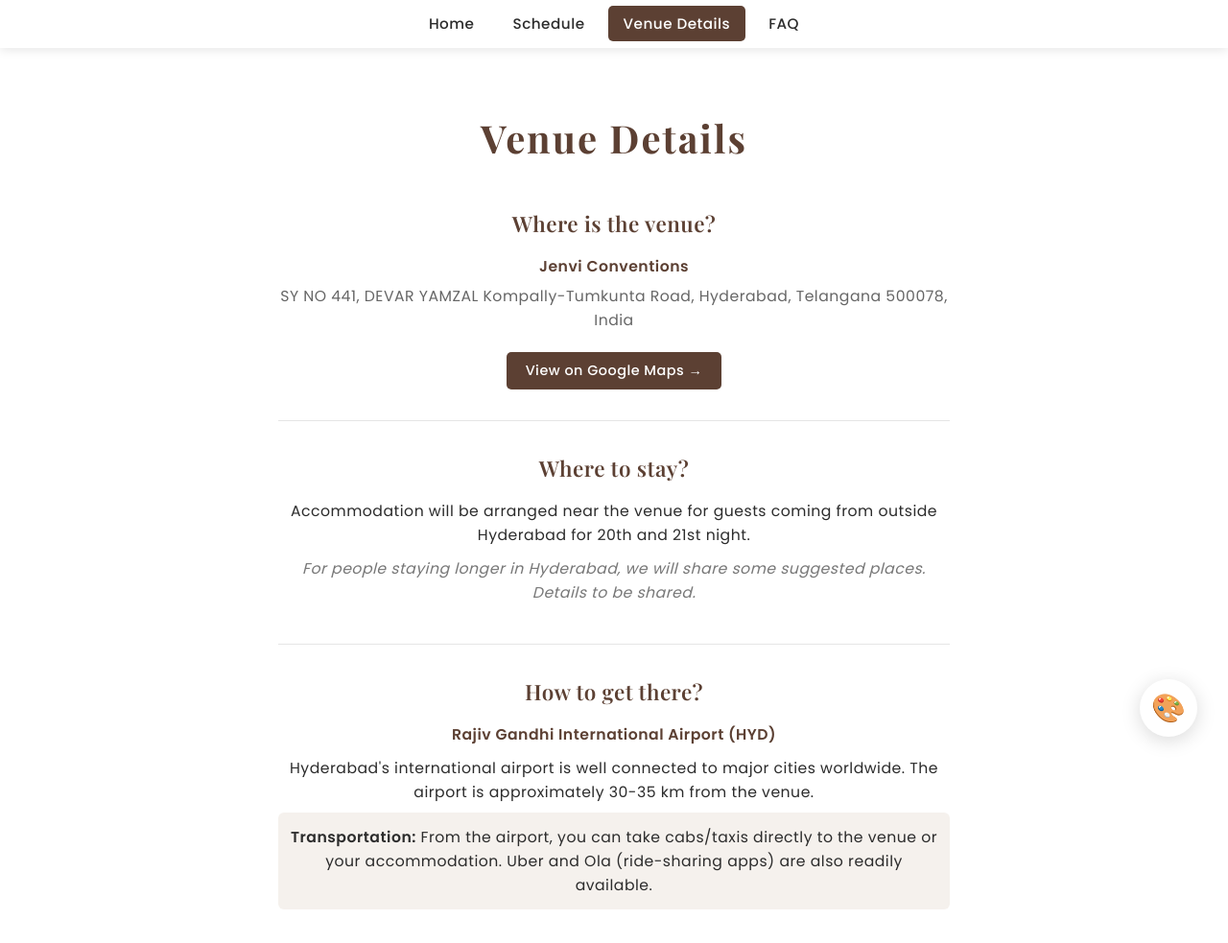
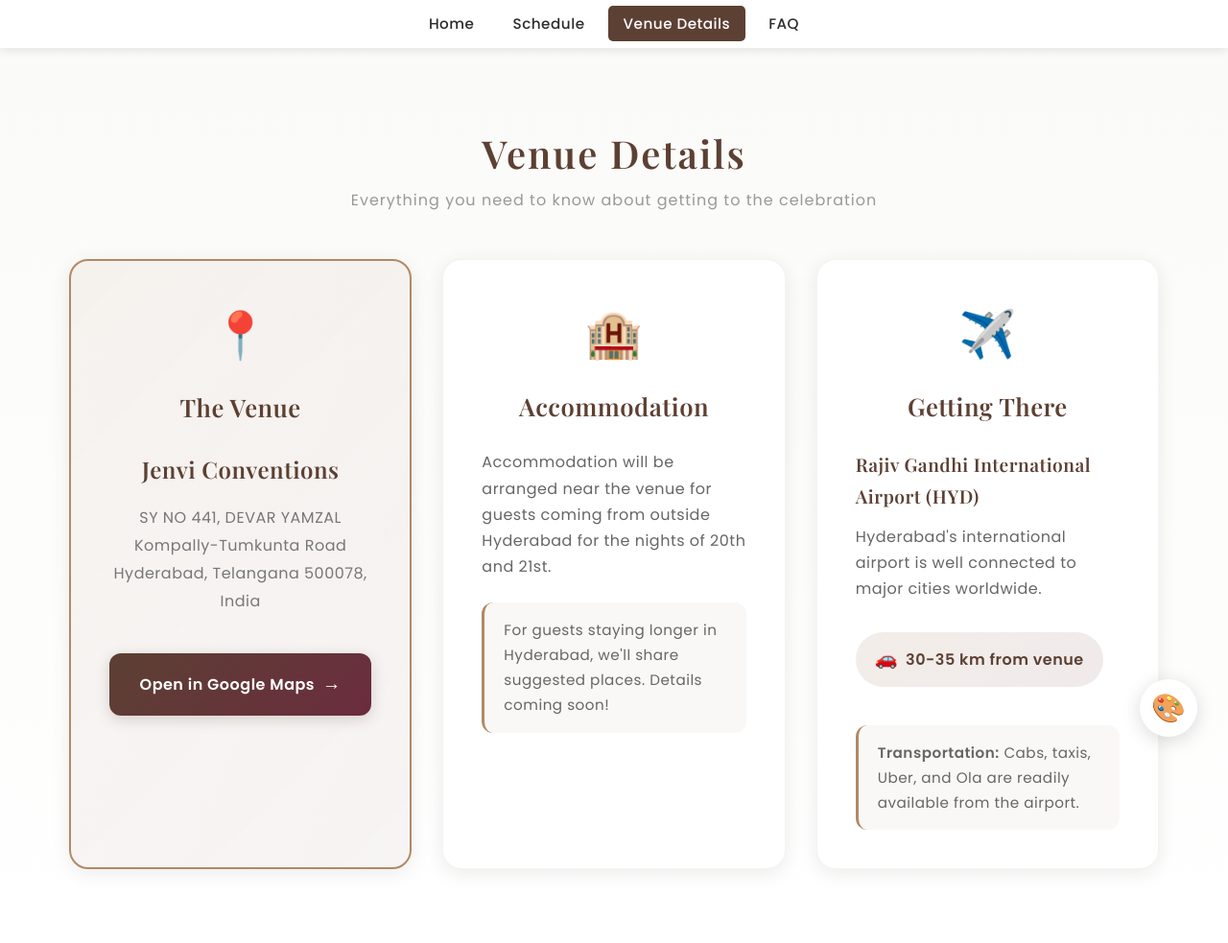
Before and after one commit to rahulketch/rahulketch.github.io, a plain HTML site: page details.html in a window 1280 px wide. Shown: the top 983 px of the page at 96% size. Drawn offline with nearby package versions, Linux system fonts and the light colour scheme.

Commit message:
venue detauls updated

```diff
--- a/details.html
+++ b/details.html
@@ -15,37 +15,52 @@
     <div id="navbar-placeholder"></div>
 
     <!-- Details Section -->
-    <section class="details-new-section">
+    <section class="venue-details-section">
         <div class="container">
-            <h2 class="details-main-title">Venue Details</h2>
+            <h2 class="section-title">Venue Details</h2>
+            <p class="section-subtitle">Everything you need to know about getting to the celebration</p>
 
-            <div class="details-list">
-                <!-- Venue -->
-                <div class="detail-item">
-                    <h3 class="detail-question">Where is the venue?</h3>
-                    <div class="detail-answer">
-                        <p class="venue-title">Jenvi Conventions</p>
-                        <p class="venue-addr">SY NO 441, DEVAR YAMZAL Kompally-Tumkunta Road, Hyderabad, Telangana 500078, India</p>
-                        <a href="https://maps.app.goo.gl/ocPYmFavSFUXvknX9" target="_blank" class="maps-link">View on Google Maps →</a>
+            <div class="venue-cards-grid">
+                <!-- Venue Card -->
+                <div class="venue-card venue-card-primary">
+                    <div class="venue-card-icon">📍</div>
+                    <h3 class="venue-card-title">The Venue</h3>
+                    <div class="venue-card-content">
+                        <h4 class="venue-name">Jenvi Conventions</h4>
+                        <p class="venue-address">SY NO 441, DEVAR YAMZAL<br>Kompally-Tumkunta Road<br>Hyderabad, Telangana 500078, India</p>
+                        <a href="https://maps.app.goo.gl/ocPYmFavSFUXvknX9" target="_blank" class="venue-button">
+                            <span>Open in Google Maps</span>
+                            <span class="button-arrow">→</span>
+                        </a>
                     </div>
                 </div>
 
-                <!-- Accommodation -->
-                <div class="detail-item">
-                    <h3 class="detail-question">Where to stay?</h3>
-                    <div class="detail-answer">
-                        <p>Accommodation will be arranged near the venue for guests coming from outside Hyderabad for 20th and 21st night.</p>
-                        <p class="sub-note">For people staying longer in Hyderabad, we will share some suggested places. Details to be shared.</p>
+                <!-- Accommodation Card -->
+                <div class="venue-card">
+                    <div class="venue-card-icon">🏨</div>
+                    <h3 class="venue-card-title">Accommodation</h3>
+                    <div class="venue-card-content">
+                        <p>Accommodation will be arranged near the venue for guests coming from outside Hyderabad for the nights of 20th and 21st.</p>
+                        <div class="venue-info-note">
+                            <p>For guests staying longer in Hyderabad, we'll share suggested places. Details coming soon!</p>
+                        </div>
                     </div>
                 </div>
 
-                <!-- Travel -->
-                <div class="detail-item">
-                    <h3 class="detail-question">How to get there?</h3>
-                    <div class="detail-answer">
-                        <p class="airport-title">Rajiv Gandhi International Airport (HYD)</p>
-                        <p>Hyderabad's international airport is well connected to major cities worldwide. The airport is approximately 30-35 km from the venue.</p>
-                        <p class="transport-note"><strong>Transportation:</strong> From the airport, you can take cabs/taxis directly to the venue or your accommodation. Uber and Ola (ride-sharing apps) are also readily available.</p>
+                <!-- Travel Card -->
+                <div class="venue-card">
+                    <div class="venue-card-icon">✈️</div>
+                    <h3 class="venue-card-title">Getting There</h3>
+                    <div class="venue-card-content">
+                        <h4 class="airport-name">Rajiv Gandhi International Airport (HYD)</h4>
+                        <p class="airport-info">Hyderabad's international airport is well connected to major cities worldwide.</p>
+                        <div class="distance-badge">
+                            <span class="distance-icon">🚗</span>
+                            <span>30-35 km from venue</span>
+                        </div>
+                        <div class="venue-info-note">
+                            <p><strong>Transportation:</strong> Cabs, taxis, Uber, and Ola are readily available from the airport.</p>
+                        </div>
                     </div>
                 </div>
             </div>
--- a/styles.css
+++ b/styles.css
@@ -359,116 +359,195 @@ section h2 {
     background: white;
 }
 
-/* New Details Page - Clean & Compact Design */
-.details-new-section {
+/* Venue Details Page - Modern Card Design */
+.venue-details-section {
+    background: linear-gradient(to bottom, #fafaf8 0%, #ffffff 100%);
+    padding: 4rem 0 5rem;
+    min-height: calc(100vh - 200px);
+}
+
+.section-title {
+    text-align: center;
+    color: var(--secondary-color);
+    font-size: 2.5rem;
+    margin-bottom: 0.75rem;
+    font-family: 'Playfair Display', serif;
+    font-weight: 600;
+}
+
+.venue-cards-grid {
+    display: grid;
+    grid-template-columns: repeat(auto-fit, minmax(320px, 1fr));
+    gap: 2rem;
+    max-width: 1200px;
+    margin: 0 auto;
+    margin-top: 3rem;
+}
+
+.venue-card {
     background: white;
-    padding: 3rem 0 4rem;
-    min-height: calc(100vh - 200px);
-}
-
-.details-main-title {
-    text-align: center;
-    font-size: 2.5rem;
-    color: var(--secondary-color);
-    margin-bottom: 2.5rem;
-}
-
-.details-list {
-    max-width: 700px;
-    margin: 0 auto;
-}
-
-.detail-item {
-    margin-bottom: 2rem;
-    padding-bottom: 2rem;
-    border-bottom: 1px solid #e5e5e5;
-}
-
-.detail-item:last-child {
-    border-bottom: none;
-    margin-bottom: 0;
-}
-
-.detail-question {
-    font-size: 1.4rem;
-    color: var(--secondary-color);
-    margin-bottom: 0.8rem;
-    font-weight: 600;
-}
-
-.detail-answer {
-    color: var(--text-dark);
-    line-height: 1.6;
-}
-
-.detail-answer p {
-    margin-bottom: 0.6rem;
-    font-size: 0.98rem;
-}
-
-.venue-title {
-    font-weight: 600;
-    font-size: 1.1rem;
-    color: var(--secondary-color);
-    margin-bottom: 0.4rem !important;
-}
-
-.venue-addr {
+    border-radius: 20px;
+    padding: 2.5rem;
+    box-shadow: 0 4px 20px rgba(0, 0, 0, 0.08);
+    transition: all 0.3s ease;
+    border: 1px solid rgba(176, 137, 104, 0.1);
+}
+
+.venue-card:hover {
+    transform: translateY(-8px);
+    box-shadow: 0 12px 35px rgba(92, 64, 51, 0.15);
+}
+
+.venue-card-primary {
+    background: linear-gradient(135deg, rgba(176, 137, 104, 0.08) 0%, rgba(107, 44, 62, 0.05) 100%);
+    border: 2px solid var(--accent-color);
+}
+
+.venue-card-icon {
+    font-size: 3rem;
+    margin-bottom: 1rem;
+    text-align: center;
+}
+
+.venue-card-title {
+    font-size: 1.6rem;
+    color: var(--secondary-color);
+    margin-bottom: 1.5rem;
+    text-align: center;
+    font-family: 'Playfair Display', serif;
+    font-weight: 600;
+}
+
+.venue-card-content {
     color: #666;
-    margin-bottom: 0.8rem !important;
-}
-
-.airport-title {
-    font-weight: 600;
-    color: var(--secondary-color);
-    font-size: 1.05rem;
-}
-
-.transport-note {
-    background: var(--bg-cream);
-    padding: 0.8rem;
-    border-radius: 6px;
-    margin-top: 0.6rem !important;
-    margin-bottom: 0 !important;
-}
-
-.sub-note {
-    font-size: 0.9rem;
+    line-height: 1.7;
+}
+
+.venue-card-content p {
+    margin-bottom: 1rem;
+    font-size: 1rem;
+}
+
+.venue-name {
+    font-size: 1.5rem;
+    color: var(--secondary-color);
+    margin: 0 0 1rem 0;
+    text-align: center;
+    font-family: 'Playfair Display', serif;
+    font-weight: 600;
+}
+
+.venue-address {
     color: #777;
-    font-style: italic;
-    margin-top: 0.4rem !important;
-}
-
-.maps-link {
-    display: inline-block;
-    margin-top: 0.5rem;
-    padding: 0.5rem 1.2rem;
-    background: var(--secondary-color);
+    text-align: center;
+    margin-bottom: 1.5rem !important;
+    line-height: 1.8;
+}
+
+.venue-button {
+    display: inline-flex;
+    align-items: center;
+    justify-content: center;
+    gap: 0.5rem;
+    width: 100%;
+    padding: 1rem 1.5rem;
+    background: var(--gradient-elegant);
     color: white;
     text-decoration: none;
-    border-radius: 5px;
-    font-weight: 500;
-    font-size: 0.9rem;
-    transition: all 0.3s ease;
-}
-
-.maps-link:hover {
-    background: var(--burgundy);
-    transform: translateX(3px);
-}
-
-/* Responsive */
+    border-radius: 12px;
+    font-weight: 600;
+    font-size: 1rem;
+    transition: all 0.3s ease;
+    box-shadow: 0 4px 15px rgba(92, 64, 51, 0.2);
+    margin-top: 1rem;
+}
+
+.venue-button:hover {
+    transform: translateY(-3px);
+    box-shadow: 0 8px 25px rgba(92, 64, 51, 0.3);
+}
+
+.button-arrow {
+    font-size: 1.2rem;
+    transition: transform 0.3s ease;
+}
+
+.venue-button:hover .button-arrow {
+    transform: translateX(5px);
+}
+
+.airport-name {
+    font-size: 1.2rem;
+    color: var(--secondary-color);
+    margin: 0 0 0.75rem 0;
+    font-weight: 600;
+}
+
+.airport-info {
+    margin-bottom: 1rem !important;
+}
+
+.distance-badge {
+    display: inline-flex;
+    align-items: center;
+    gap: 0.5rem;
+    background: linear-gradient(135deg, rgba(176, 137, 104, 0.15) 0%, rgba(107, 44, 62, 0.1) 100%);
+    padding: 0.75rem 1.25rem;
+    border-radius: 50px;
+    margin: 1rem 0;
+    font-weight: 600;
+    color: var(--secondary-color);
+}
+
+.distance-icon {
+    font-size: 1.2rem;
+}
+
+.venue-info-note {
+    background: var(--bg-light);
+    padding: 1rem 1.25rem;
+    border-radius: 12px;
+    margin-top: 1.5rem;
+    border-left: 3px solid var(--accent-color);
+}
+
+.venue-info-note p {
+    margin: 0 !important;
+    font-size: 0.95rem;
+    color: #666;
+}
+
+/* Responsive for Venue Details */
 @media (max-width: 768px) {
-    .details-main-title {
+    .venue-details-section {
+        padding: 3rem 0 4rem;
+    }
+
+    .section-title {
         font-size: 2rem;
     }
 
-    .detail-question {
-        font-size: 1.2rem;
-    }
-
-    .details-new-section {
-        padding: 2rem 0 3rem;
+    .venue-cards-grid {
+        grid-template-columns: 1fr;
+        gap: 1.5rem;
+        margin-top: 2rem;
+    }
+
+    .venue-card {
+        padding: 2rem;
+    }
+
+    .venue-card-title {
+        font-size: 1.4rem;
+    }
+
+    .venue-name {
+        font-size: 1.3rem;
+    }
+
+    .venue-button {
+        padding: 0.9rem 1.25rem;
+        font-size: 0.95rem;
     }
 }
 
```
